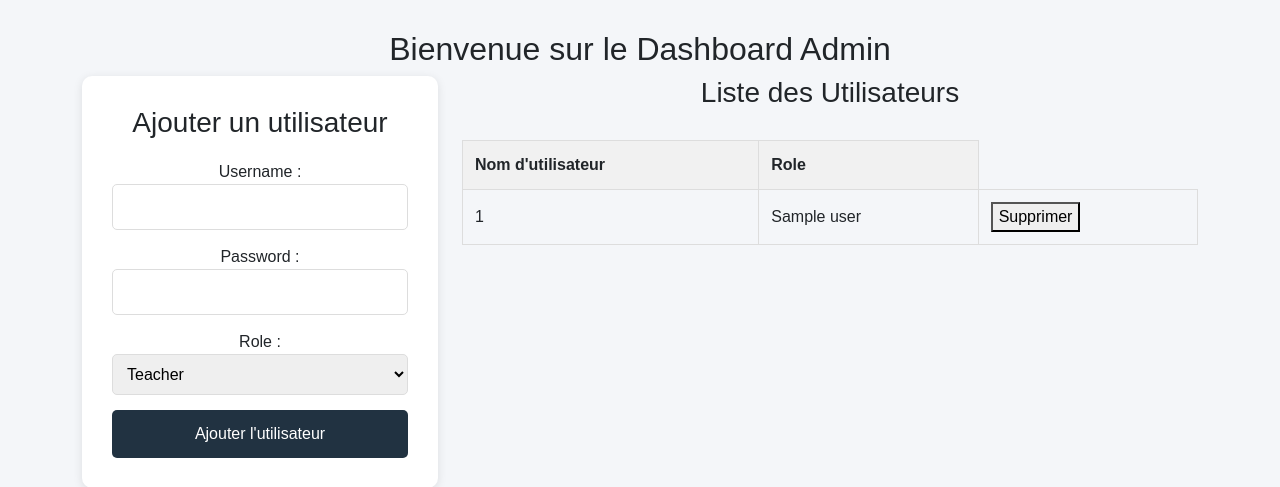
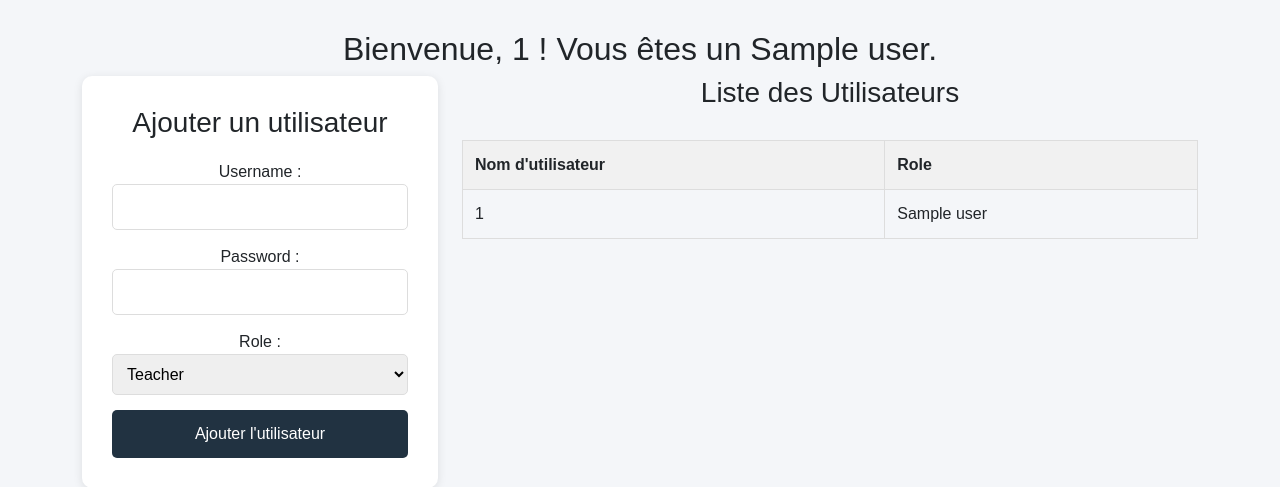
Before and after one commit to Bruburnono/DevSecOps, a Flask app: template templates/admin.html in a window 1280 px wide. Shown: the part 61-548 px from the top of the page. Run offline with Flask 3, Linux system fonts and the light colour scheme; the template is opened without the code that fills it: most values are stand-ins (such as "Sample title", 1, 10 or a date in 2020); some libraries are stand-ins or nearby versions.

Commit message:
Update admin.html

```diff
--- a/templates/admin.html
+++ b/templates/admin.html
@@ -113,7 +113,7 @@
     </nav>
 
     <div class="container">
-        <h2>Bienvenue sur le Dashboard Admin</h2>
+        <h2>Bienvenue, {{ users[0][0] }} ! Vous êtes un {{ users[0][1] }}.</h2>
         <div class="row">
             <!-- Formulaire pour ajouter un utilisateur -->
             <div class="col-md-4">
@@ -150,10 +150,6 @@
                         <tr>
                             <td>{{ user[0] }}</td>
                             <td>{{ user[1] }}</td>
-                            <td><form action="/dashboard_admin/delete_user" method="POST" onsubmit="return confirm('Voulez-vous vraiment supprimer cet utilisateur ?');">
-                                <input type="hidden" name="username" value="{{ user[0] }}">
-                                <button type="submit" class="button">Supprimer</button>
-                            </form></td>
                         </tr>
                         {% endfor %}
                     </tbody>
@@ -164,5 +160,4 @@
 
     <script src="https://cdn.jsdelivr.net/npm/bootstrap@5.3.0/dist/js/bootstrap.bundle.min.js"></script>
 </body>
-
 </html>
```
